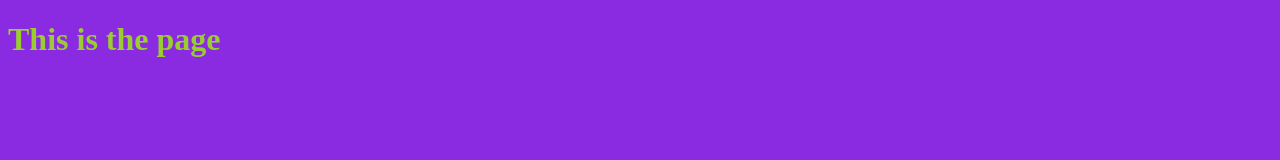
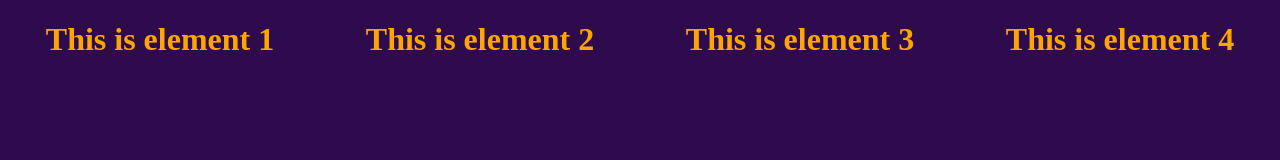
Before and after one commit to giacomo9999/responsive-190602, a plain HTML site: page index.html in a window 1280 px wide. Drawn offline with Linux system fonts and the light colour scheme.

Commit message:
OK then.

```diff
--- a/index.html
+++ b/index.html
@@ -1,13 +1,21 @@
 <!DOCTYPE html>
 <html lang="en">
-<head>
-    <meta charset="UTF-8">
-    <meta name="viewport" content="width=device-width, initial-scale=1.0">
-    <meta http-equiv="X-UA-Compatible" content="ie=edge">
-    <link rel="stylesheet" href="styles.css">
+  <head>
+    <meta charset="UTF-8" />
+    <meta name="viewport" content="width=device-width, initial-scale=1.0" />
+    <meta http-equiv="X-UA-Compatible" content="ie=edge" />
+    <link rel="stylesheet" href="styles.css" />
+    <link rel="stylesheet" href="media-queries.css" />
     <title>Responsive</title>
-</head>
-<body>
-    <h1>This is the page</h1>
-</body>
+  </head>
+  <body>
+    <div class="content">
+      <div class="header">
+        <div class="header_elem"><h1>This is element 1</h1></div>
+        <div class="header_elem"><h1>This is element 2</h1></div>
+        <div class="header_elem"><h1>This is element 3</h1></div>
+        <div class="header_elem"><h1>This is element 4</h1></div>
+      </div>
+    </div>
+  </body>
 </html>
--- a/media-queries.css
+++ b/media-queries.css
@@ -0,0 +1,7 @@
+@media (max-width:615px){
+    .header {
+        background-color: green;
+        flex-direction:column;
+        height: 100%
+    }
+}
--- a/styles.css
+++ b/styles.css
@@ -1,4 +1,21 @@
 body {
-    background-color: blueviolet;
-    color:yellowgreen;
+  margin: 0;
 }
+
+.content {
+  width: 100%;
+  height: 100vh;
+  margin: 0;
+  background-color: rgb(45, 11, 77);
+  color: yellowgreen;
+}
+
+.header{
+    display: flex;
+    flex-direction:row;
+    justify-content: space-around;
+}
+
+.header_elem {
+    color: orange;
+}
```
